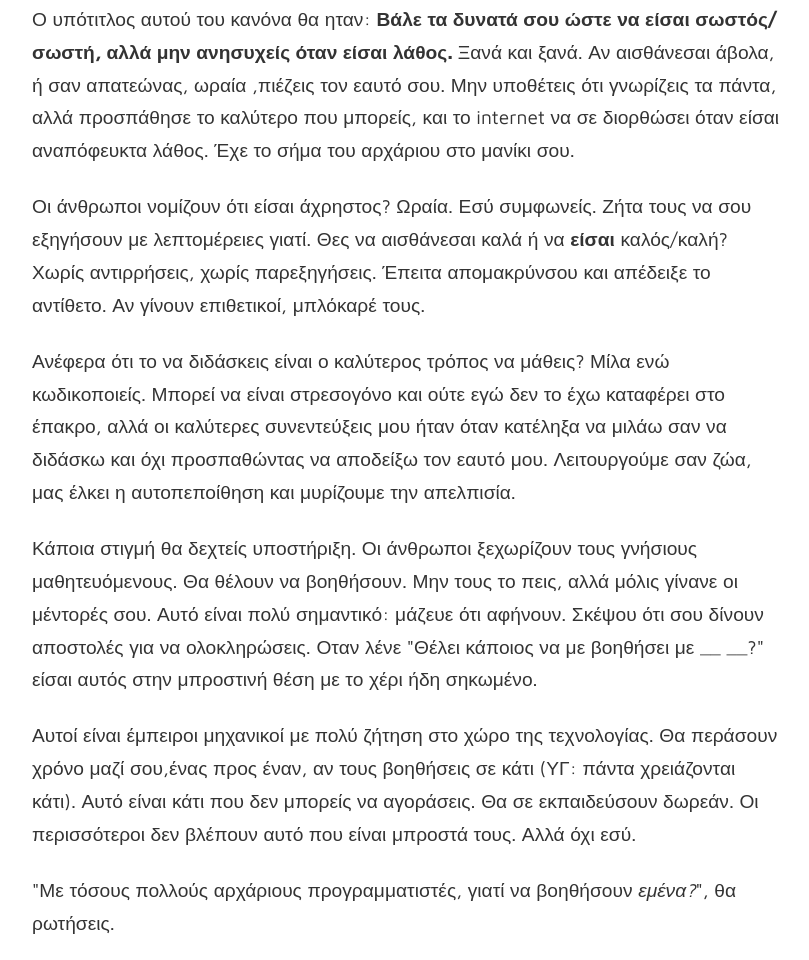
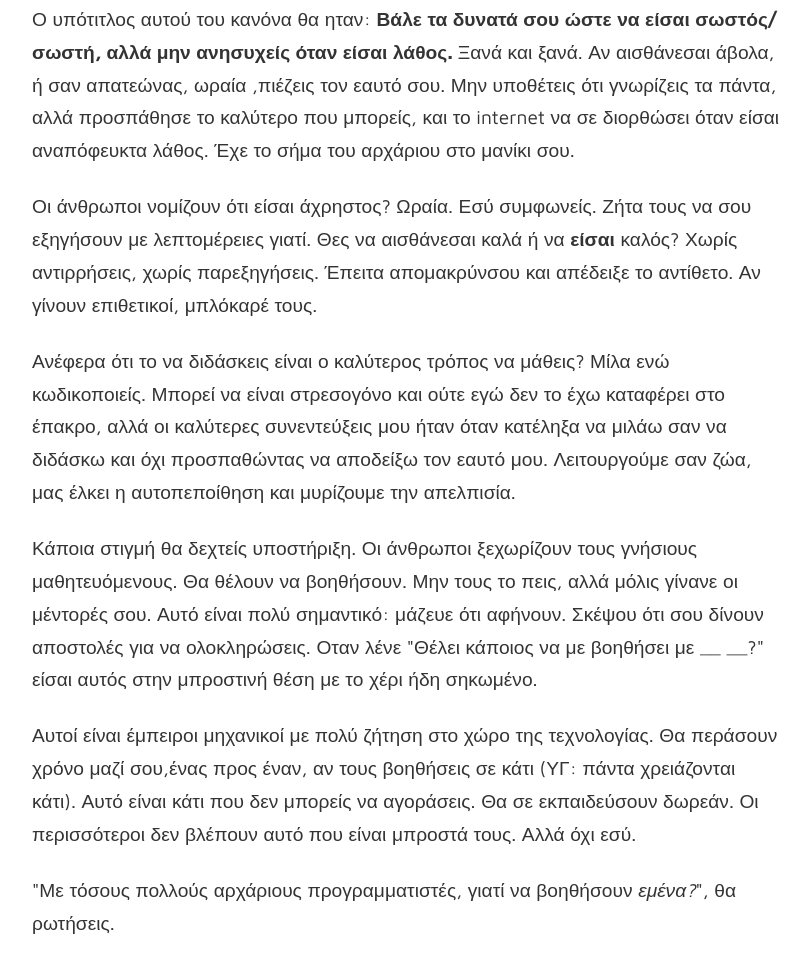
Before and after one commit to raptisj/johnraptis.dev, a Gatsby site: page /learn-in-public-greek/ in a window 1280 px wide. Shown: the part 1892-2852 px from the top of the page, without its empty margins (233-1042 px from the left). Built offline with nearby package versions, Linux system fonts and the light colour scheme; Gatsby itself is replaced by a stand-in of ours; some packages are replaced by stand-ins of ours.

Commit message:
typo/format

```diff
--- a/content/blog/learn-in-public-greek/index.md
+++ b/content/blog/learn-in-public-greek/index.md
@@ -37,7 +37,7 @@ _Μεταφραση απο το πρωτότυπο_. [Learn in Public](https://w
 
 Ο υπότιτλος αυτού του κανόνα θα ηταν: **Βάλε τα δυνατά σου ώστε να είσαι σωστός/σωστή, αλλά μην ανησυχείς όταν είσαι λάθος.** Ξανά και ξανά. Αν αισθάνεσαι άβολα, ή σαν απατεώνας, ωραία ,πιέζεις τον εαυτό σου. Μην υποθέτεις ότι γνωρίζεις τα πάντα, αλλά προσπάθησε το καλύτερο που μπορείς, και το internet να σε διορθώσει όταν είσαι αναπόφευκτα λάθος. Έχε το σήμα του αρχάριου στο μανίκι σου.
 
-Οι άνθρωποι νομίζουν ότι είσαι άχρηστος? Ωραία. Εσύ συμφωνείς. Ζήτα τους να σου εξηγήσουν με λεπτομέρειες γιατί. Θες να αισθάνεσαι καλά ή να **είσαι** καλός/καλή? Χωρίς αντιρρήσεις, χωρίς παρεξηγήσεις. Έπειτα απομακρύνσου και απέδειξε το αντίθετο. Αν γίνουν επιθετικοί, μπλόκαρέ τους.
+Οι άνθρωποι νομίζουν ότι είσαι άχρηστος? Ωραία. Εσύ συμφωνείς. Ζήτα τους να σου εξηγήσουν με λεπτομέρειες γιατί. Θες να αισθάνεσαι καλά ή να **είσαι** καλός? Χωρίς αντιρρήσεις, χωρίς παρεξηγήσεις. Έπειτα απομακρύνσου και απέδειξε το αντίθετο. Αν γίνουν επιθετικοί, μπλόκαρέ τους.
 
 Ανέφερα ότι το να διδάσκεις είναι ο καλύτερος τρόπος να μάθεις? Μίλα ενώ κωδικοποιείς. Μπορεί να είναι στρεσογόνο και ούτε εγώ δεν το έχω καταφέρει στο έπακρο, αλλά οι καλύτερες συνεντεύξεις μου ήταν όταν κατέληξα να μιλάω σαν να διδάσκω και όχι προσπαθώντας να αποδείξω τον εαυτό μου. Λειτουργούμε σαν ζώα, μας έλκει η αυτοπεποίθηση και μυρίζουμε την απελπισία.
 
```
